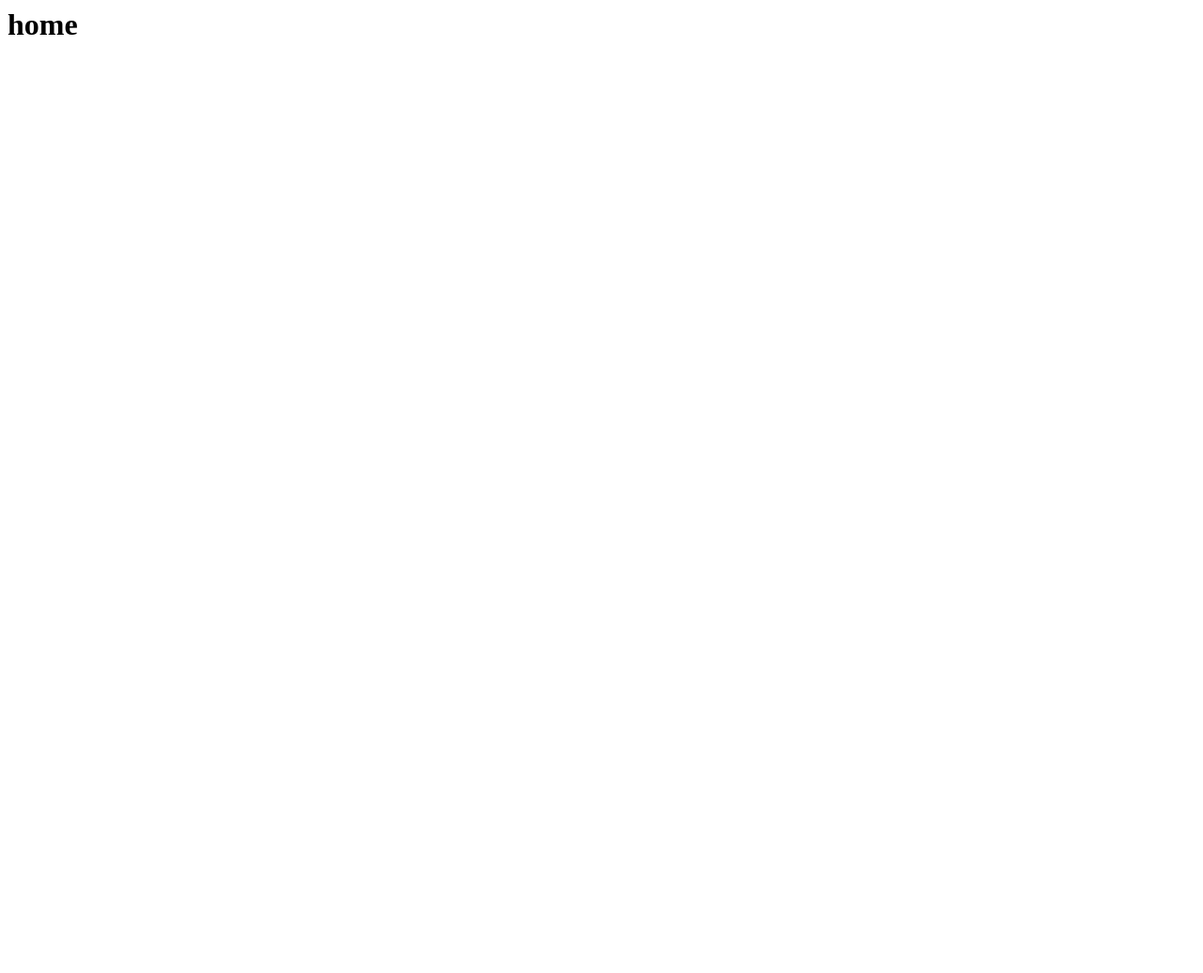
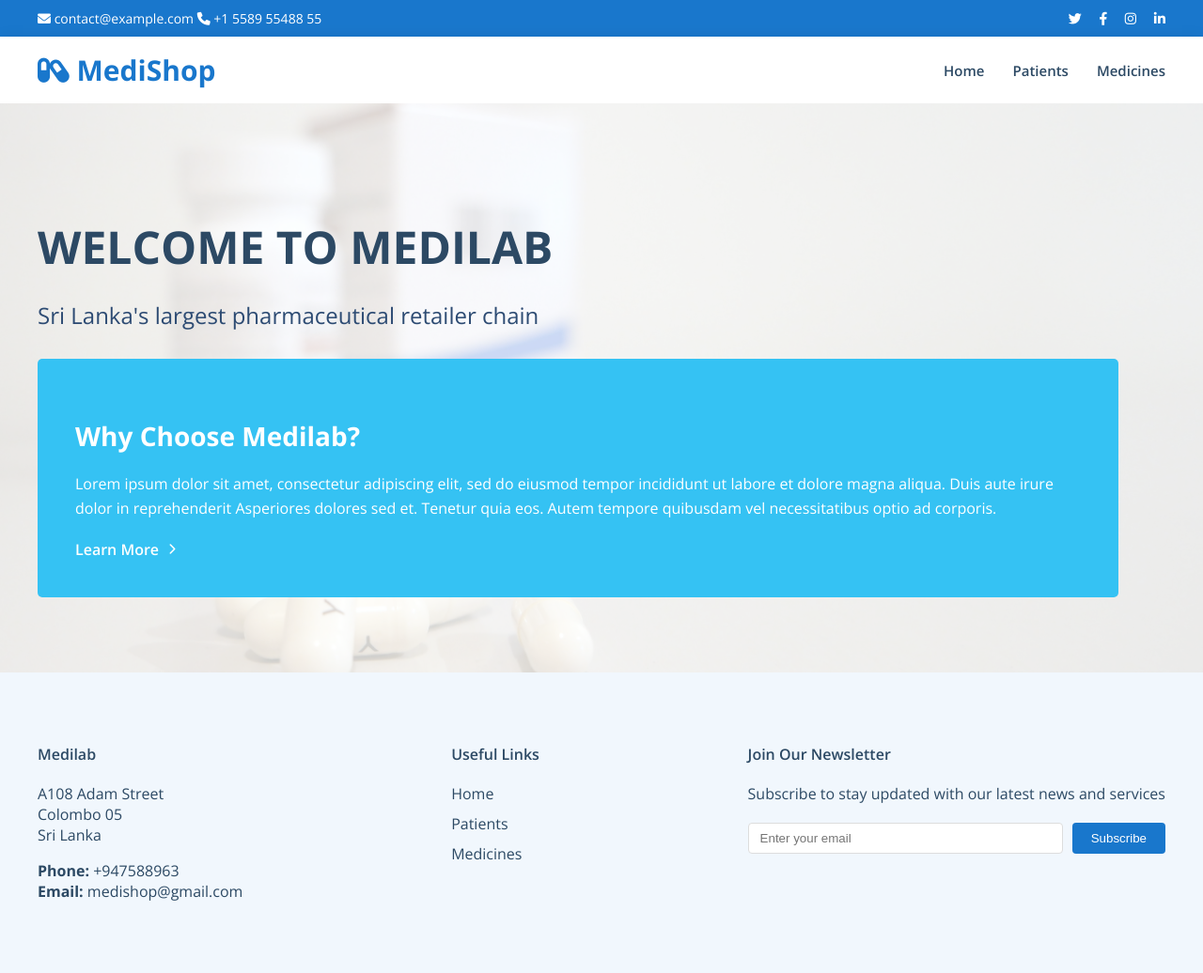
Before and after one commit to kpkmaduwantha9/mediapplication, a Django app: page / in a window 1280 px wide. Before the commit the page is almost empty. Shown: the whole page at 94% size. Before the commit the page ends 37 px from the top, so only its background shows below. Run offline with Django 5.2, Linux system fonts and the light colour scheme.

Commit message:
designing the templates

```diff
--- /dev/null
+++ b/medishop/templates/base.html
@@ -0,0 +1,290 @@
+{% load static %}
+<!DOCTYPE html>
+<html lang="en">
+<head>
+    <meta charset="UTF-8">
+    <meta name="viewport" content="width=device-width, initial-scale=1.0">
+    <title>{% block title %}MediShop{% endblock %}</title>
+    <link rel="icon" href="{% static 'icons/capsules-solid.ico' %}" type="image/x-icon">
+    <link href="https://fonts.googleapis.com/css2?family=Open+Sans:wght@400;600;700&display=swap" rel="stylesheet">
+    <link rel="stylesheet" href="https://cdnjs.cloudflare.com/ajax/libs/font-awesome/6.0.0/css/all.min.css">
+    <link rel="stylesheet" href="https://cdnjs.cloudflare.com/ajax/libs/font-awesome/6.0.0/css/all.min.css">
+
+    <link rel="stylesheet" href="{% static 'css/style.css' %}">
+</head>
+<body>
+    <!-- Top Bar -->
+    <div class="top-bar">
+        <div class="container">
+            <div class="contact-info">
+                <i class="fas fa-envelope"></i> contact@example.com
+                <i class="fas fa-phone ms-4"></i> +1 5589 55488 55
+            </div>
+            <div class="social-links">
+                <a href="#"><i class="fab fa-twitter"></i></a>
+                <a href="#"><i class="fab fa-facebook-f"></i></a>
+                <a href="#"><i class="fab fa-instagram"></i></a>
+                <a href="#"><i class="fab fa-linkedin-in"></i></a>
+            </div>
+        </div>
+    </div>
+
+    <!-- Header -->
+    <header class="header">
+        <div class="container">
+            <a href="{% url 'home' %}" class="logo" style="color: var(--primary-color);">
+                <i class="fas fa-capsules"></i> MediShop
+            </a>
+            <nav class="main-nav">
+                <ul>
+                    <li><a href="{% url 'home' %}" class="active">Home</a></li>
+                    <li><a href="">Patients</a></li>
+                    <li><a href="">Medicines</a></li>
+                </ul>
+            </nav>
+        </div>
+
+    </header>
+
+    <!-- Main Content -->
+    {% block content %}
+    {% endblock %}
+
+    <!-- Footer -->
+    <footer class="footer">
+        <div class="container">
+            <div class="footer-content">
+                <div class="footer-section">
+                    <h3>Medilab</h3>
+                    <p>
+                        A108 Adam Street <br>
+                        Colombo 05<br>
+                        Sri Lanka
+                    </p>
+                    <p>
+                        <strong>Phone:</strong> +947588963<br>
+                        <strong>Email:</strong> medishop@gmail.com
+                    </p>
+                </div>
+                <div class="footer-section">
+                    <h3>Useful Links</h3>
+                    <ul>
+                        <li><a href="#">Home</a></li>
+                        <li><a href="#">Patients</a></li>
+                        <li><a href="#">Medicines</a></li>
+
+                    </ul>
+                </div>
+
+                <div class="footer-section">
+                    <h3>Join Our Newsletter</h3>
+                    <p>Subscribe to stay updated with our latest news and services</p>
+                    <form class="newsletter-form">
+                        <input type="email" placeholder="Enter your email">
+                        <button type="submit">Subscribe</button>
+                    </form>
+                </div>
+            </div>
+        </div>
+    </footer>
+
+    <style>
+        /* Base Styles */
+        :root {
+            --primary-color: #1977cc;
+            --secondary-color: #2c4964;
+            --text-color: #444444;
+            --light-bg: #f1f7fd;
+            --box-color:#35C2F3;
+        }
+
+        body {
+            font-family: 'Open Sans', sans-serif;
+            color: var(--text-color);
+            margin: 0;
+            padding: 0;
+        }
+
+        .container {
+            max-width: 1200px;
+            margin: 0 auto;
+            padding: 0 15px;
+        }
+
+        /* Top Bar */
+        .top-bar {
+            background: var(--primary-color);
+            color: white;
+            padding: 10px 0;
+            font-size: 14px;
+        }
+
+        .top-bar .container {
+            display: flex;
+            justify-content: space-between;
+            align-items: center;
+        }
+
+        .social-links a {
+            color: white;
+            margin-left: 15px;
+            text-decoration: none;
+        }
+
+        /* Header */
+        .header {
+            background: white;
+            padding: 15px 0;
+            box-shadow: 0 2px 15px rgba(0,0,0,0.1);
+        }
+
+        .header .container {
+            display: flex;
+            align-items: center;
+            justify-content: space-between;
+        }
+
+        .logo {
+            font-size: 30px;
+            color: var(--secondary-color);
+            text-decoration: none;
+            font-weight: 700;
+        }
+
+        .main-nav ul {
+            display: flex;
+            list-style: none;
+            margin: 0;
+            padding: 0;
+            gap: 30px;
+        }
+
+        .main-nav a {
+            color: var(--secondary-color);
+            text-decoration: none;
+            font-size: 15px;
+            font-weight: 600;
+            transition: 0.3s;
+        }
+
+        .main-nav a:hover {
+            color: var(--primary-color);
+        }
+
+        .appointment-btn {
+            background: var(--primary-color);
+            color: white;
+            padding: 8px 25px;
+            border-radius: 50px;
+            text-decoration: none;
+            font-size: 14px;
+            font-weight: 600;
+            transition: 0.3s;
+        }
+
+        .appointment-btn:hover {
+            background: #166ab5;
+        }
+
+        /* Footer */
+        .footer {
+            background: var(--light-bg);
+            padding: 60px 0;
+            color: var(--secondary-color);
+        }
+
+        .footer-content {
+            display: flex;
+            justify-content: space-between; /* Evenly spread the sections */
+            flex-wrap: wrap; /* Ensure sections wrap on smaller screens */
+            gap: 30px; /* Add space between sections */
+        }
+
+        .footer-section h3 {
+            font-size: 16px;
+            font-weight: 600;
+            margin-bottom: 20px;
+        }
+
+        .footer-section ul {
+            list-style: none;
+            padding: 0;
+        }
+
+        .footer-section ul li {
+            margin-bottom: 10px;
+        }
+
+        .footer-section a {
+            color: var(--secondary-color);
+            text-decoration: none;
+            transition: 0.3s;
+        }
+
+        .footer-section a:hover {
+            color: var(--primary-color);
+        }
+
+        .newsletter-form {
+            display: flex;
+            gap: 10px;
+            margin-top: 20px;
+        }
+
+        .newsletter-form input {
+            padding: 8px 12px;
+            border: 1px solid #ddd;
+            border-radius: 4px;
+            flex: 1;
+        }
+
+        .newsletter-form button {
+            background: var(--primary-color);
+            color: white;
+            border: none;
+            padding: 8px 20px;
+            border-radius: 4px;
+            cursor: pointer;
+            transition: 0.3s;
+        }
+
+        .newsletter-form button:hover {
+            background: #166ab5;
+        }
+
+        /* Dropdown Styles */
+        .dropdown {
+            position: relative;
+        }
+
+        .dropdown-menu {
+            display: none;
+            position: absolute;
+            top: 100%;
+            left: 0;
+            background: white;
+            box-shadow: 0 2px 15px rgba(0,0,0,0.1);
+            padding: 10px 0;
+            min-width: 160px;
+        }
+
+        .dropdown:hover .dropdown-menu {
+            display: block;
+        }
+
+        .dropdown-menu li {
+            padding: 8px 20px;
+        }
+
+        .dropdown-menu a {
+            color: var(--secondary-color);
+            text-decoration: none;
+            font-size: 14px;
+        }
+
+        .dropdown-menu a:hover {
+            color: var(--primary-color);
+        }
+    </style>
+</body>
+</html>
--- a/medishop/templates/home.html
+++ b/medishop/templates/home.html
@@ -1 +1,120 @@
-<h1>home</h1>
+{% extends 'base.html' %}
+{% load static %}
+
+{% block title %}Welcome to Medilab{% endblock %}
+
+{% block content %}
+<style>
+    .hero {
+        background: url("{% static 'shop/image/hero-bg.jpg' %}") no-repeat center center/cover;
+        padding: 80px 0;
+        position: relative;
+        overflow: hidden;
+    }
+
+    .hero::before {
+        content: '';
+        position: absolute;
+        left: 0;
+        top: 0;
+        width: 100%;
+        height: 100%;
+        background: rgba(255, 255, 255, 0.8);
+        z-index: 0;
+    }
+
+    .hero-content {
+        position: relative;
+        z-index: 1;
+        display: flex;
+        gap: 30px;
+    }
+
+    .hero-text {
+        flex: 1;
+        padding-right: 50px;
+    }
+
+    .hero-text h1 {
+        font-size: 48px;
+        font-weight: 700;
+        color: var(--secondary-color);
+        margin-bottom: 20px;
+    }
+
+    .subtitle {
+        color: #2d4b73;
+        font-size: 24px;
+        margin-bottom: 30px;
+    }
+
+   .why-choose-box {
+        background: var(--box-color);
+        color: white;
+        padding: 40px;
+        border-radius: 5px;
+        width: 100%; /* Make it span the entire width */
+        max-width: 100%; /* Ensure it doesn't exceed the available screen width */
+        box-sizing: border-box; /* Include padding in the width calculation */
+        margin: 0 auto; /* Center it horizontally */
+    }
+
+    .why-choose-box h2 {
+        font-size: 28px;
+        margin-bottom: 20px;
+    }
+
+    .why-choose-box p {
+        margin-bottom: 20px;
+        line-height: 1.6;
+    }
+
+
+    .learn-more {
+        display: inline-flex;
+        align-items: center;
+        color: white;
+        text-decoration: none;
+        font-weight: 600;
+        gap: 10px;
+    }
+
+    .learn-more i {
+        font-size: 12px;
+    }
+
+
+
+    @media (max-width: 992px) {
+        .hero-text {
+            padding-right: 0;
+        }
+
+        .hero-content {
+            flex-direction: column;
+        }
+
+        .info-boxes {
+            flex-direction: column;
+        }
+    }
+</style>
+
+<section class="hero">
+    <div class="container">
+        <div class="hero-content">
+            <div class="hero-text">
+                <h1>WELCOME TO MEDILAB</h1>
+                <p class="subtitle">Sri Lanka's largest pharmaceutical retailer chain</p>
+
+                <div class="why-choose-box">
+                    <h2>Why Choose Medilab?</h2>
+                    <p>Lorem ipsum dolor sit amet, consectetur adipiscing elit, sed do eiusmod tempor incididunt ut labore et dolore magna aliqua. Duis aute irure dolor in reprehenderit Asperiores dolores sed et. Tenetur quia eos. Autem tempore quibusdam vel necessitatibus optio ad corporis.</p>
+                    <a href="#" class="learn-more">Learn More <i class="fas fa-chevron-right"></i></a>
+                </div>
+            </div>
+        </div>
+    </div>
+</section>
+
+{% endblock %}
```
Also changed, not shown: medicine/templates/medicine/medicine_home.html (+37 -1 lines), medishop/settings.py (+6 -1 lines), db.sqlite3, static/icons/capsules-solid.ico (added), static/shop/image/download.jpeg (added), static/shop/image/hero-bg.jpg (added).
